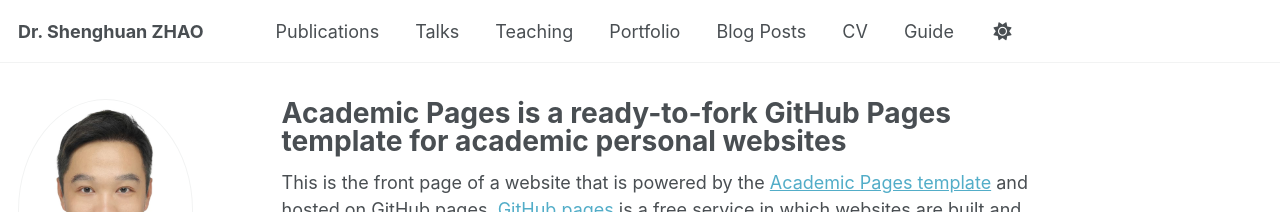
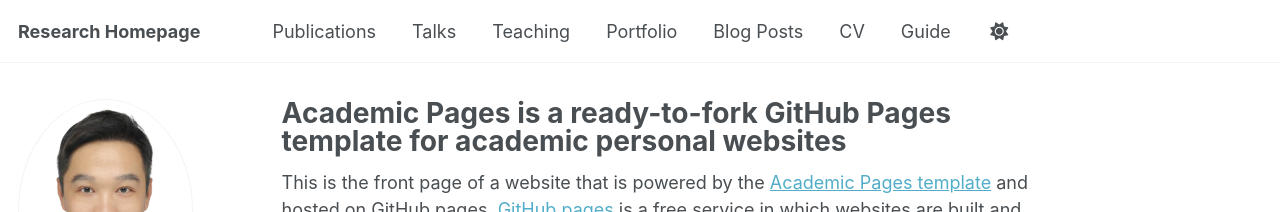
Before and after one commit to ShenghuanZhao/shenghuanzhao.github.io, a Jekyll site: the page built from _pages/about.md, in a window 1280 px wide. Shown: the top 212 px of the page. Built offline with Jekyll 4.4.1, drawn with Linux system fonts in a browser that asks for light colours; some web fonts are replaced; a script bundle is joined from its source files by our own code; library files that are not in the unit come from our copies.

Commit message:
Update _config.yml

```diff
--- a/_config.yml
+++ b/_config.yml
@@ -9,7 +9,7 @@
 # Basic Site Settings
 locale                   : "en-US"
 site_theme               : "default" # the available themes options are "default", "air", "sunrise", "mint", "dirt" and "contrast"
-title                    : "Dr. Shenghuan ZHAO"
+title                    : "Research Homepage"
 title_separator          : "-"
 name                     : &name "Shenghuan Zhao"
 description              : &description "Researcher in Architectural Engineering"   # Update this with a general description of your site, this is the default if not overridden by a page
```
